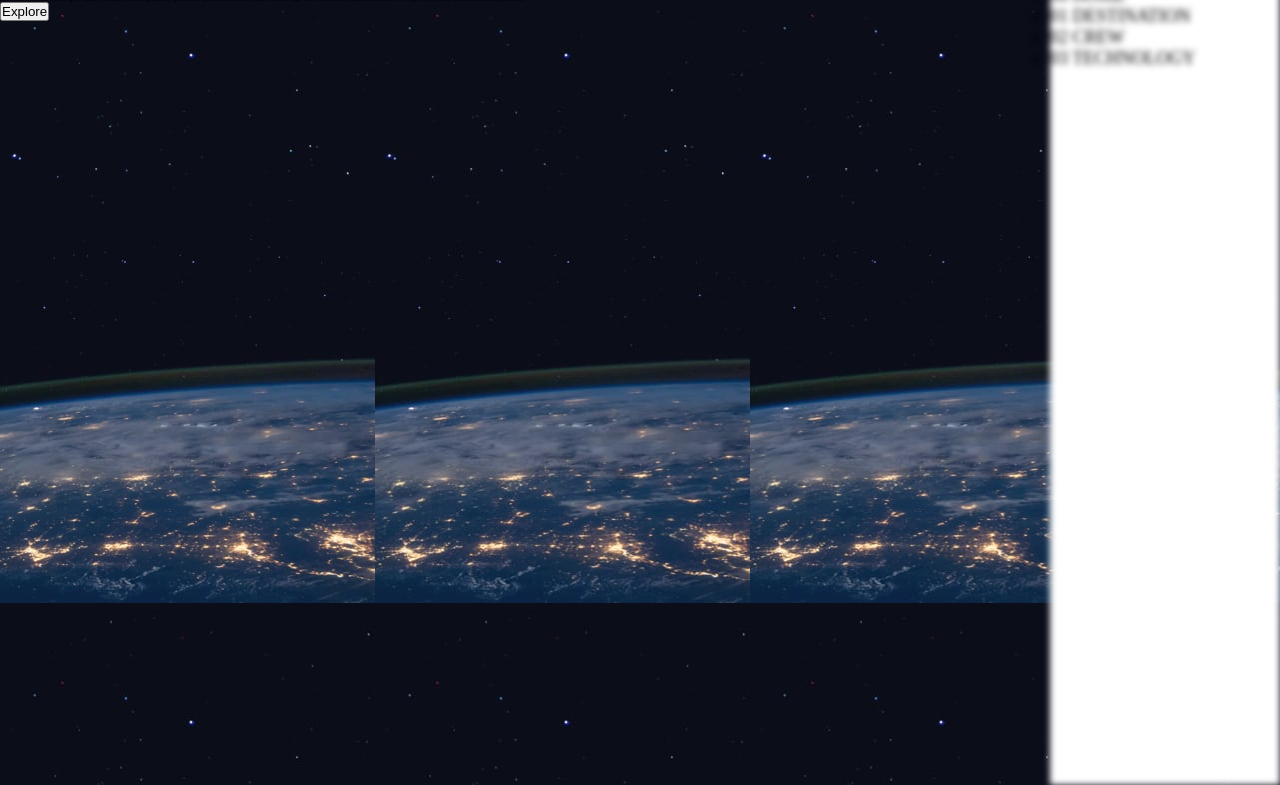
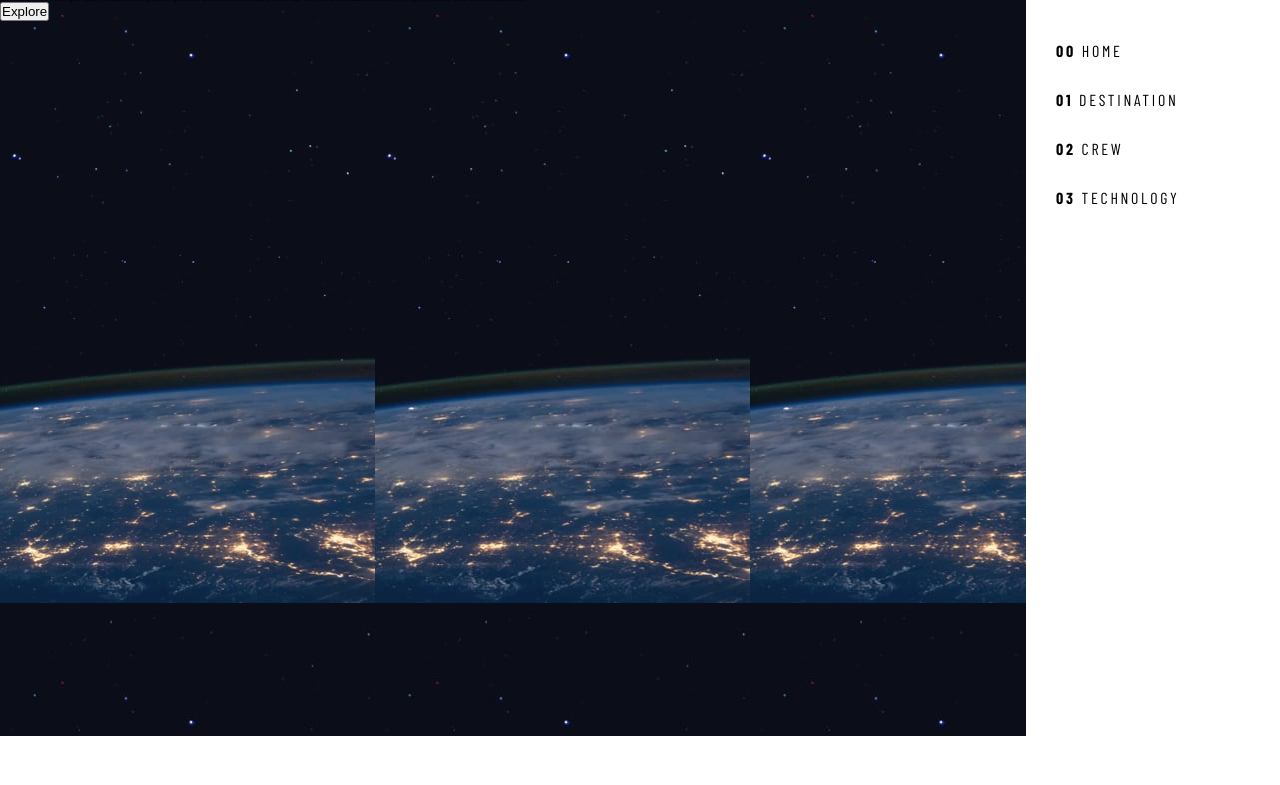
Before and after one commit to ylerson/space-web, a website: page index.html in a window 1280 px wide. Shown: the part 64-849 px from the top of the page. After the commit the page ends 800 px from the top, so only its background shows below. Drawn offline with nearby package versions, Linux system fonts and the light colour scheme; a web font is replaced by a local one.

Commit message:
Add Font and basic style nav menu

```diff
--- a/index.html
+++ b/index.html
@@ -11,6 +11,16 @@
       href="./assets/favicon-32x32.png"
     />
     <link rel="stylesheet" href="styles/main.css" />
+    <link rel="preconnect" href="https://fonts.googleapis.com" />
+    <link rel="preconnect" href="https://fonts.gstatic.com" crossorigin />
+    <link
+      href="https://fonts.googleapis.com/css2?family=Bellefair&display=swap"
+      rel="stylesheet"
+    />
+    <link
+      href="https://fonts.googleapis.com/css2?family=Barlow+Condensed:wght@400;700&display=swap"
+      rel="stylesheet"
+    />
     <title>Frontend Mentor | Space tourism website</title>
   </head>
   <body>
@@ -24,10 +34,10 @@
             </div> -->
         <nav>
           <ul class="header__nav__menu">
-            <li class="header__nav__menu_item">00 Home</li>
-            <li class="header__nav__menu_item">01 Destination</li>
-            <li class="header__nav__menu_item">02 Crew</li>
-            <li class="header__nav__menu_item">03 Technology</li>
+            <li class="header__nav__menu_item"><span>00</span> Home</li>
+            <li class="header__nav__menu_item"><span>01</span> Destination</li>
+            <li class="header__nav__menu_item"><span>02</span> Crew</li>
+            <li class="header__nav__menu_item"><span>03</span> Technology</li>
           </ul>
         </nav>
       </div>
--- a/styles/main.css
+++ b/styles/main.css
@@ -14,6 +14,7 @@
 html,
 body {
   font-size: 62.5%;
+  font-family: "Bellefair", serif;
 }
 body {
   background-image: url("../assets/home/background-home-mobile.jpg");
--- a/styles/mobile-desing.css
+++ b/styles/mobile-desing.css
@@ -6,17 +6,31 @@ header {
   flex-direction: column;
   position: relative;
 }
-header nav {
+.header_nav {
   display: flex;
   justify-content: space-between;
 }
-.header__nav__menu {
+nav {
   position: absolute;
   right: 0;
   height: 100vh;
-  width: 230px;
+  width: 254px;
   background-color: white;
-  filter: blur(3px);
-  font-size: 1.8rem;
+  /* filter: blur(3px); */
+  font-size: 1.6rem;
+  line-height: 1.9rem;
+  letter-spacing: 2.7px;
   text-transform: uppercase;
 }
+.header__nav__menu {
+  position: absolute;
+  top: 90px;
+  font-family: "Barlow Condensed", sans-serif;
+  list-style: none;
+}
+.header__nav__menu_item {
+  padding: 15px 30px;
+}
+.header__nav__menu_item span {
+  font-weight: 700;
+}
```
